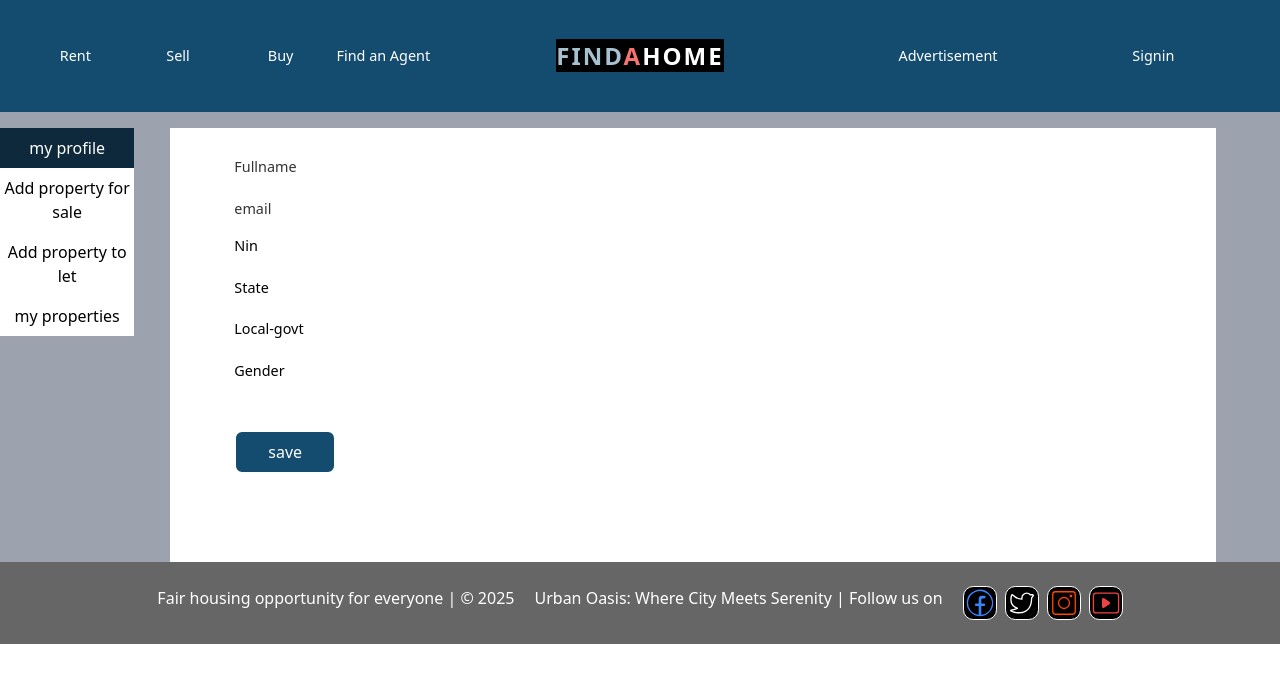
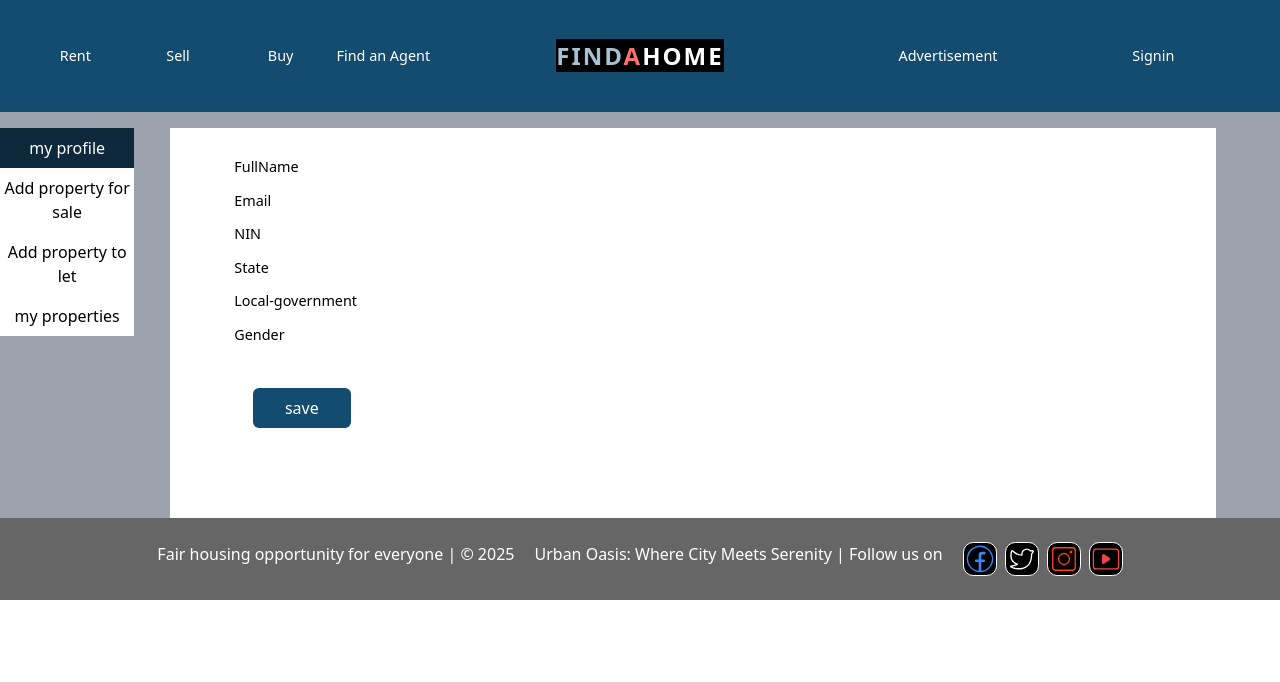
Before and after one commit to abbeytech2023/findahome, a React (Vite) app: page /myaccount in a window 1280 px wide. Shown: the top 682 px of the page. Built offline with nearby package versions, Linux system fonts and the light colour scheme; no server answers; the database is empty.

Commit message:
first commit on version firebase8

```diff
--- a/src/components/Profile.jsx
+++ b/src/components/Profile.jsx
@@ -10,6 +10,15 @@ import { useEffect, useState } from "react";
 import styled from "styled-components";
 import Button from "./Button";
 import { addDoc } from "firebase/firestore";
+
+const StyledProfileBox = styled.div`
+  display: flex;
+  gap: 7px;
+  margin-bottom: 12px;
+  & > :first-child {
+    width: 8rem;
+  }
+`;
 
 // Email regex: /\S+@\S+\.\S+/
 
@@ -32,7 +41,7 @@ function Profile() {
 
   useEffect(() => {
     async function set() {
-      // setDisplayName(() => aDoc && aDoc.displayName);
+      setDisplayName(() => aDoc && aDoc.displayName);
       setGender(aDoc && aDoc.gender);
       setState(aDoc && aDoc.state);
       setLocalGovt(aDoc && aDoc.localGovt);
@@ -53,82 +62,40 @@ function Profile() {
     <>
       <div className="flex items-center flex-col  mb-[5rem] gap-8">
         <form onSubmit={handleSaveDocument}>
-          <GreyBox>
-            <ProfileFormRow label="Fullname">
-              <p className="uppercase">{displayName}</p>
-              {/* <StyledInput
-                value={aDoc && aDoc.displayName}
-                onChange={(e) => setDisplayName(e.target.value)}
-                name="displayName"
-                type="text"
-                id="displayName"
-                disabled
-              /> */}
-            </ProfileFormRow>
-          </GreyBox>
-          <GreyBox>
-            <ProfileFormRow label="email" editSavebutton>
-              {email}
-              {/* <StyledInput
-                value={email}
-                type="email"
-                id="email"
-                name="email"
-                onChange={(e) => setEmail(e.target.value)}
-                disabled
-              /> */}
-            </ProfileFormRow>
-          </GreyBox>
-
-          <ProfileFormRow label="Nin">
+          <StyledProfileBox>
+            <Label>
+              <p>FullName</p>
+            </Label>
+            <p className="uppercase">{displayName}</p>
+          </StyledProfileBox>
+          <StyledProfileBox>
+            <Label editSavebutton>
+              <p>Email</p>
+            </Label>
+            {email}
+          </StyledProfileBox>
+          <StyledProfileBox>
+            <Label>
+              <p>NIN</p>
+            </Label>
             <p>{NIN}</p>
-            {/* <StyledInput
-              value={NIN}
-              type="text"
-              id="NIN"
-              onChange={(e) => setNIN(e.target.value)}
-            /> */}
-          </ProfileFormRow>
-          <ProfileFormRow label="State">
+          </StyledProfileBox>
+          <StyledProfileBox>
+            <Label>
+              <p>State</p>
+            </Label>
             <p className="uppercase">{State}</p>
-            {/* <StyledInput
-              value={aDoc && aDoc.state}
-              type="text"
-              id="gender"
-              onChange={(e) => setState(e.target.value)}
-            /> */}
-          </ProfileFormRow>
-          <ProfileFormRow label="Local-govt">
+          </StyledProfileBox>
+          <StyledProfileBox>
+            <Label label="Local-govt"> Local-government</Label>
             <p className="uppercase">{localGovt}</p>
-            {/* <StyledInput
-              value={localGovt}
-              type="text"
-              id="localGovt"
-              onChange={(e) => setLocalGovt(e.target.value)}
-            /> */}
-          </ProfileFormRow>
-          {/* <ProfileFormRow label="user ID">
-            <StyledInput
-              value={(aDoc && aDoc.id) || ""}
-              type="text"
-              id="ID"
-              disabled
-              // onChange={(e) => setLocalGovt(e.target.value)}
-            />
-          </ProfileFormRow> */}
-          <ProfileFormRow label="Gender">
+          </StyledProfileBox>
+          <StyledProfileBox>
+            <Label>
+              <p>Gender</p>
+            </Label>
             <p className="uppercase">{gender}</p>
-            {/* <div>
-              <select
-                className="py-2 w-full"
-                value={aDoc && aDoc.gender}
-                onChange={(e) => setGender(e.target.value)}
-              >
-                <option value="male">male</option>
-                <option value="female">female</option>
-              </select>
-            </div> */}
-          </ProfileFormRow>
+          </StyledProfileBox>
           <EditSaaveButton />
         </form>
       </div>
@@ -138,17 +105,8 @@ function Profile() {
 
 export default Profile;
 
-function ProfileFormRow({ children, label }) {
-  return (
-    <div className="flex flex-col gap-1 mb-4  ">
-      {label && <Label htmlFor={children?.props?.id}>{label}</Label>}
-      {children}
-    </div>
-  );
-}
-
 function Label({ children }) {
-  return <div className=" text-[0.9rem]">{children}</div>;
+  return <div className=" text-[0.9rem] flex flex-row ">{children}</div>;
 }
 
 function EditSaaveButton({ onClick }) {
```
